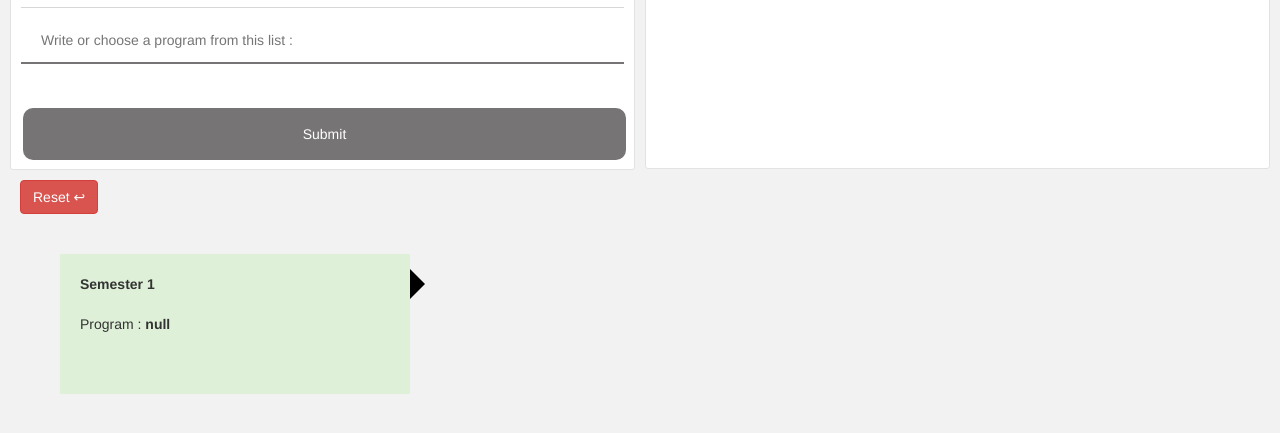
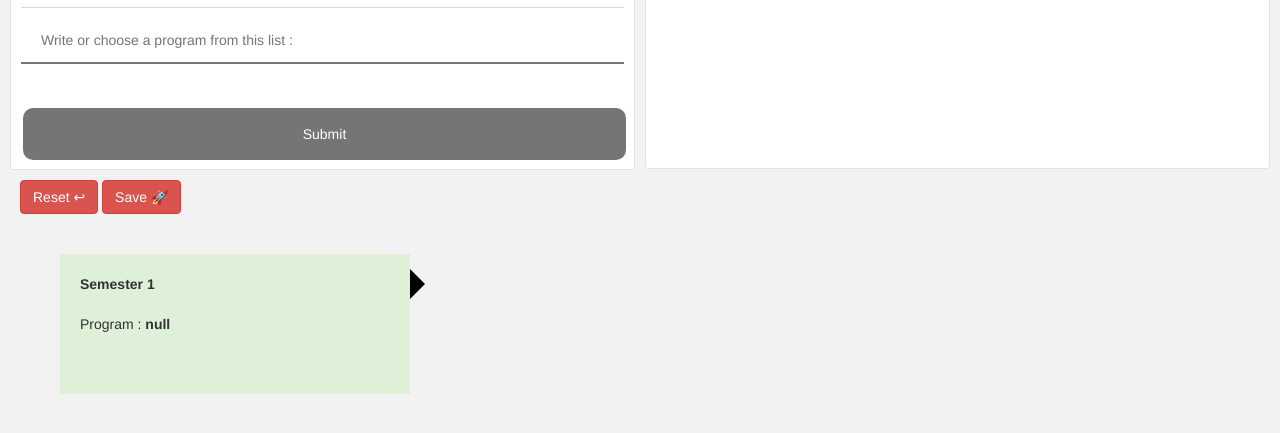
Before and after one commit to anais-ferrera/Dashboard_Unita, a website: page public/correlation_for_your_mobility.html in a window 1280 px wide. Shown: the part 351-784 px from the top of the page. Drawn offline with nearby package versions, Linux system fonts and the light colour scheme; no server answers.

Commit message:
add save button

```diff
--- a/public/correlation_for_your_mobility.html
+++ b/public/correlation_for_your_mobility.html
@@ -6,6 +6,8 @@
     <link rel="stylesheet" href="css/dashboard.css" />
     <link rel="stylesheet" href="css/keen-dashboards.css"/>
     <link rel="stylesheet" href="css/box-arrow.css"/>
+    <!-- jsPDF library -->
+    <script src="https://cdnjs.cloudflare.com/ajax/libs/jspdf/1.3.2/jspdf.min.js"></script>
     <script src="https://code.jquery.com/jquery-3.6.0.min.js" integrity="sha256-/xUj+3OJU5yExlq6GSYGSHk7tPXikynS7ogEvDej/m4=" crossorigin="anonymous"></script>
     <title>Correlation</title>
     <link rel="stylesheet" href="https://maxcdn.bootstrapcdn.com/bootstrap/3.3.7/css/bootstrap.min.css" integrity=
@@ -75,6 +77,7 @@
             </div>
         </div>
         <button class="btn btn-danger"  onclick="reset()">Reset ↩</button>
+        <button class="btn btn-danger"  onclick="save()">Save 🚀</button>
         <br>
         <div id='mobility1'>
            <div class="box arrow-right bg-success">
--- a/public/js/eventCorrelation.js
+++ b/public/js/eventCorrelation.js
@@ -1,3 +1,4 @@
+
 var count = 1;
 // get data from restfull API (course)
 $.getJSON( "/api/data_table_courses", function( data ) {
@@ -132,3 +133,15 @@ function reset(){
     $("#mobility1").html(reset);
     count = 1;
 }
+
+function save(){
+    var doc = new jsPDF();
+    console.log($("#mobility1").html())
+    doc.text(20, 20, 'Hello !');
+    doc.text(20, 30, 'Here you will find your mobility :');
+    doc.fromHTML($("#mobility1").html(),20,40,)
+    // Save the PDF
+    doc.save('mobilitySemester.pdf');
+
+    console.log('Doc is saving...')
+}
```
Lines whose indentation alone changed are shown as unchanged.
